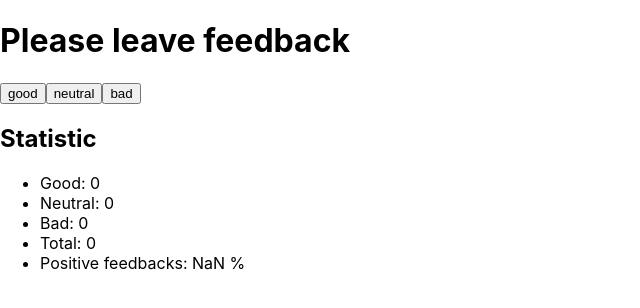
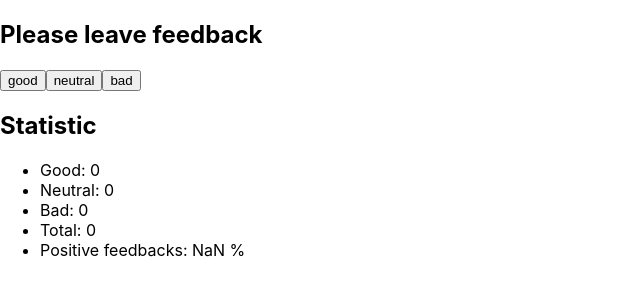
Before and after one commit to teosoph/goit-react-hw-02-feedback, a React (Create React App) app in the folder feedback/: page / in a window 1280 px wide. Shown: the top 308 px of the page, without its empty margins (0-640 px from the left). Built offline with nearby package versions, Linux system fonts and the light colour scheme.

Commit message:
HW-02___task-1 (Feedback)__step-3

```diff
--- a/feedback/src/App.jsx
+++ b/feedback/src/App.jsx
@@ -1,5 +1,6 @@
 import React, { Component } from 'react';
 
+import Section from './Components/Section/';
 import FeedbackOptions from './Components/FeedbackOptions/';
 import Statistics from './Components/Statistics';
 
@@ -43,15 +44,18 @@ class App extends Component {
     const objKeys = Object.keys(this.state);
 
     return (
-      // Создай компонент <Section title="">, который рендерит секцию с заголовком и детей (children). Оберни каждый из <Statistics> и <FeedbackOptions> в созданный компонент секции.
-          <div >
-        <h1>
-          Please leave feedback
-          </h1>
+
+       <section>
+
+      <Section title={'Please leave feedback'}>
 
         <FeedbackOptions
           options={objKeys}
           onLeaveFeedback={this.onBtnClick} />
+
+      </Section>
+
+        <Section title={'Statistic'}>
 
         <Statistics
           good={good}
@@ -60,7 +64,9 @@ class App extends Component {
           total={this.countTotalFeedback()}
           positivePercentage={this.countPositiveFeedbackPercentage()} />
 
-      </div>
+      </Section>
+       </section>
+
 
     );
   }
--- /dev/null
+++ b/feedback/src/Components/Section/Section.jsx
@@ -0,0 +1,8 @@
+export default function Section({ title, children }) {
+    return (
+        <div >
+            <h2 >{title}</h2>
+            {children}
+        </div>
+    );
+}
--- /dev/null
+++ b/feedback/src/Components/Section/index.js
@@ -0,0 +1 @@
+export { default } from './Section';
--- a/feedback/src/Components/Statistics/Statistics.jsx
+++ b/feedback/src/Components/Statistics/Statistics.jsx
@@ -1,9 +1,7 @@
 
 
 const Statistics = ({ good, neutral, bad, total, positivePercentage }) =>
-    <div>
 
-        <h2>Statistic</h2>
         <ul >
             {/* Statistic indicators */}
             <li >Good: {good}</li>
@@ -14,6 +12,5 @@ const Statistics = ({ good, neutral, bad, total, positivePercentage }) =>
             <li >Total: {total} </li>
             <li >Positive feedbacks: {positivePercentage} %</li>
         </ul>
-    </div>
 
 export default Statistics
```
